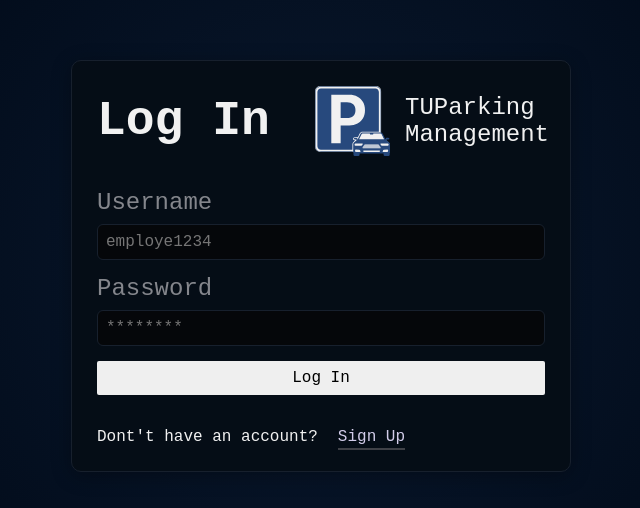
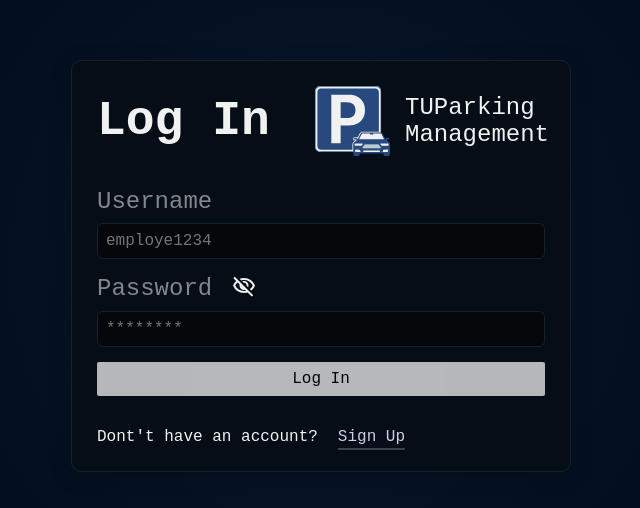
Before and after one commit to gaspiDev/TUParking, an Angular app: page /login in a window 1280 px wide. Shown: the part 134-642 px from the top of the page, without its empty margins (319-959 px from the left). Built offline with nearby package versions, Linux system fonts and the light colour scheme.

Commit message:
featureImplement

```diff
--- a/src/app/app.routes.ts
+++ b/src/app/app.routes.ts
@@ -6,11 +6,15 @@ import { SignupComponent } from './pages/signup/signup.component';
 import { DashboardContainerComponent } from './pages/dashboard-container/dashboard-container.component';
 import { ReportsComponent } from './pages/reports/reports.component';
 import { PricesComponent } from './pages/prices/prices.component';
-import { onlyPublicGuard } from './guards/only-public.guard';
 import { onlyAdminGuard } from './guards/only-admin.guard';
 import { onlyLoggedGuard } from './guards/only-logged.guard';
 
 export const routes: Routes = [
+  {
+    path: "",
+    redirectTo: "login",
+    pathMatch: "full"
+  },
   {
     path: "login",
     component: LoginComponent
@@ -27,10 +31,7 @@ export const routes: Routes = [
       },
       {
         path: "parking-state",
-        component: ParkingStateComponent,
-        canActivate: [
-          onlyPublicGuard
-        ]
+        component: ParkingStateComponent
       },
       {
         path: "reports",
@@ -46,23 +47,14 @@ export const routes: Routes = [
   },
   {
     path: "signup",
-    component: SignupComponent,
-    canActivate: [
-      onlyPublicGuard
-    ]
-  },
-  {
-    path: "",
-    redirectTo: "login",
-    pathMatch: "full"
+    component: SignupComponent
   },
   {
     path: "not-found",
     component: NotFoundComponent
   },
   {
-    path: "**",
-    redirectTo: "not-found",
-    pathMatch: "full"
+    path: "login",
+    component: LoginComponent
   },
 ];
--- a/src/app/guards/only-admin.guard.ts
+++ b/src/app/guards/only-admin.guard.ts
@@ -1,8 +1,17 @@
 import { inject } from '@angular/core';
-import { CanActivateFn } from '@angular/router';
+import { CanActivateFn, Router } from '@angular/router';
 import { DataAuthService } from '../services/data-auth.service';
+import Swal from 'sweetalert2';
 
 export const onlyAdminGuard: CanActivateFn = (route, state) => {
   const authorization = inject(DataAuthService);
-  return authorization.usuario?.isAdmin ? true : false;
+  if(authorization.usuario?.isAdmin) return true;
+  Swal.fire({
+    icon: 'error',
+    title: 'Acceso denegado',
+    text: 'No estás autorizado para acceder a esta sección.',
+    confirmButtonText: 'Entendido',
+    confirmButtonColor: '#d33'
+  });
+  return false;
 };
--- a/src/app/guards/only-logged.guard.ts
+++ b/src/app/guards/only-logged.guard.ts
@@ -1,8 +1,17 @@
-import { CanActivateFn } from '@angular/router';
+import { CanActivateFn, Router, RedirectCommand } from '@angular/router';
 import { DataAuthService } from '../services/data-auth.service';
 import { inject } from '@angular/core';
+import Swal from 'sweetalert2';
 
 export const onlyLoggedGuard: CanActivateFn = (route, state) => {
   const authorization = inject(DataAuthService);
-  return authorization.usuario ? true : false;
+  if (authorization.usuario) return true;
+  Swal.fire({
+    icon: 'error',
+    title: 'Acceso denegado',
+    text: 'No estás autorizado para acceder a esta sección.',
+    confirmButtonText: 'Entendido',
+    confirmButtonColor: '#d33'
+  });
+  return false;
 };
--- a/src/app/guards/only-public.guard.ts
+++ /dev/null
@@ -1,5 +0,0 @@
-import { CanActivateFn } from '@angular/router';
-
-export const onlyPublicGuard: CanActivateFn = (route, state) => {
-  return true;
-};
--- a/src/app/pages/dashboard-container/dashboard-container.component.html
+++ b/src/app/pages/dashboard-container/dashboard-container.component.html
@@ -6,11 +6,11 @@
   </div>
   <nav>
     <a [routerLink]="['/app/parking-state']" routerLinkActive="my-link" >Parking State</a>
-    @if (this.parkingServices.authService.usuario?.isAdmin)
-    {
+    <!-- @if (this.parkingServices.authService.usuario?.isAdmin)
+    { -->
       <a [routerLink]="['/app/reports']" routerLinkActive="my-link" >Reports</a>
       <a [routerLink]="['/app/prices']" routerLinkActive="my-link" >Prices</a>
-    }
+    <!-- } -->
     <a [routerLink]="['/login']" routerLinkActive="my-link" ><span class="material-symbols-outlined">
       account_box
       </span></a>
--- a/src/app/pages/login/login.component.html
+++ b/src/app/pages/login/login.component.html
@@ -7,16 +7,18 @@
         <p class="p-app-name">TUParking Management</p>
       </div>
     </div>
-    <form class="form-signin">
+    <form class="form-signin" #loginForm="ngForm" (ngSubmit)="login(loginForm)">
       <div class="input-field">
         <label class="label-signin">Username</label>
-        <input required id='input-username' class="input-signin" type="text" placeholder="employe1234">
+        <input required id='input-username' name="username" class="input-signin" type="text" placeholder="employe1234" ngModel required>
       </div>
       <div class="input-field">
-        <label class="label-signin">Password</label>
-        <input id="input-password" class="input-signin" type="password" placeholder="********">
+        <div class="password-show-hide">
+            <label class="label-signin">Password</label><button class="btn-show-hide" type="button" (click)="showPassword()">@if (shownPassword){<img  src="./images/eye-closed.svg" alt="">}@else {<img  src="./images/eye-open.svg" alt="">}</button>
+        </div>
+        <input id="input-password" name="password" class="input-signin" type="password" placeholder="********" ngModel required>
       </div>
-        <button class="btn-signin" type="button" (click)="login()">Log In</button>
+        <button [disabled]="loginForm.invalid" class="btn-signin" type="submit">Log In</button>
     </form>
     <div class="container-signup">
       <p class="p-signup">Dont't have an account?</p>
--- a/src/app/pages/login/login.component.scss
+++ b/src/app/pages/login/login.component.scss
@@ -60,15 +60,27 @@ box-shadow: 0 4px 20px rgba(0, 0, 0, 0.3);
   gap: 15px;
 }
 
+
 .input-field{
   display: flex;
   flex-direction: column;
+  width: 100%;
   gap: 8px;
 }
 
 .label-signin{
   font-size: 1.5rem;
   color: #84868C;
+}
+
+.password-show-hide{
+  display: flex;
+  flex-direction: row;
+  gap: 20px;
+  align-items: center;
+}
+.btn-show-hide{
+  background: none;
 }
 
 .input-signin{
@@ -95,12 +107,22 @@ box-shadow: 0 4px 20px rgba(0, 0, 0, 0.3);
 .btn-signin{
   border-radius: 2px;
   padding: 8px;
+  cursor: pointer;
   transition: background-color 0.15s;
   &:hover{
     background-color: #afbae1;
   }
   &:active{
     background-color: #7c8cc6;
+  }
+  &:disabled {
+    opacity: 0.75;
+    cursor: not-allowed;
+    background-color: #f1f1f1;
+    color: #000;
+    &:hover {
+      background-color: #7c8cc6;
+    }
   }
 }
 
--- a/src/app/pages/login/login.component.ts
+++ b/src/app/pages/login/login.component.ts
@@ -3,24 +3,29 @@ import { Router, RouterModule } from '@angular/router';
 import { Login} from '../../Interfaces/login';
 import { DataAuthService } from '../../services/data-auth.service';
 import Swal from 'sweetalert2';
+import { FormsModule, NgForm } from '@angular/forms';
 
 @Component({
   selector: 'app-login',
   standalone: true,
-  imports: [RouterModule],
+  imports: [RouterModule, FormsModule],
   templateUrl: './login.component.html',
   styleUrl: './login.component.scss'
 })
 export class LoginComponent {
   authService = inject(DataAuthService)
   router = inject(Router)
-  loginData:Login = {
-    username: 'admin',
-    password: 'admin'
+
+  shownPassword: boolean = true;
+  showPassword(){
+    this.shownPassword = !this.shownPassword;
+
   }
-  async login(){
-    const resJson = await this.authService.login(this.loginData);
 
+  async login(loginForm: NgForm){
+    const {username, password} = loginForm.value;
+    const loginData: Login = {username, password};
+    const resJson = await this.authService.login(loginData);
     if (resJson){
       this.router.navigate(['app', 'parking-state']);
     }else {
--- a/src/app/services/data-auth.service.ts
+++ b/src/app/services/data-auth.service.ts
@@ -26,7 +26,7 @@ export class DataAuthService {
     this.usuario = {
       username: loginData.username,
       token: resJson.token,
-      isAdmin: true
+      isAdmin: false
     }
     return resJson;
   }
```
Also changed, not shown: public/images/eye-closed.svg (added), public/images/eye-open.svg (added).
